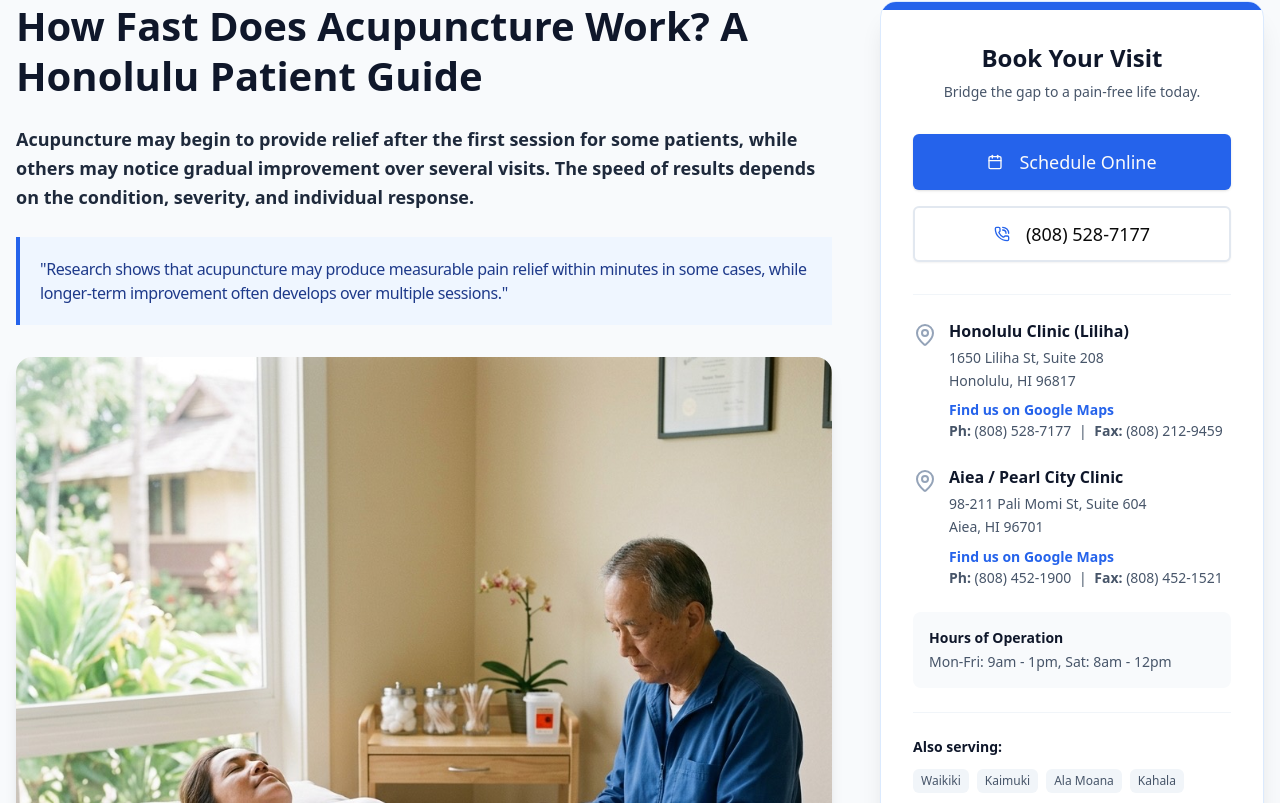
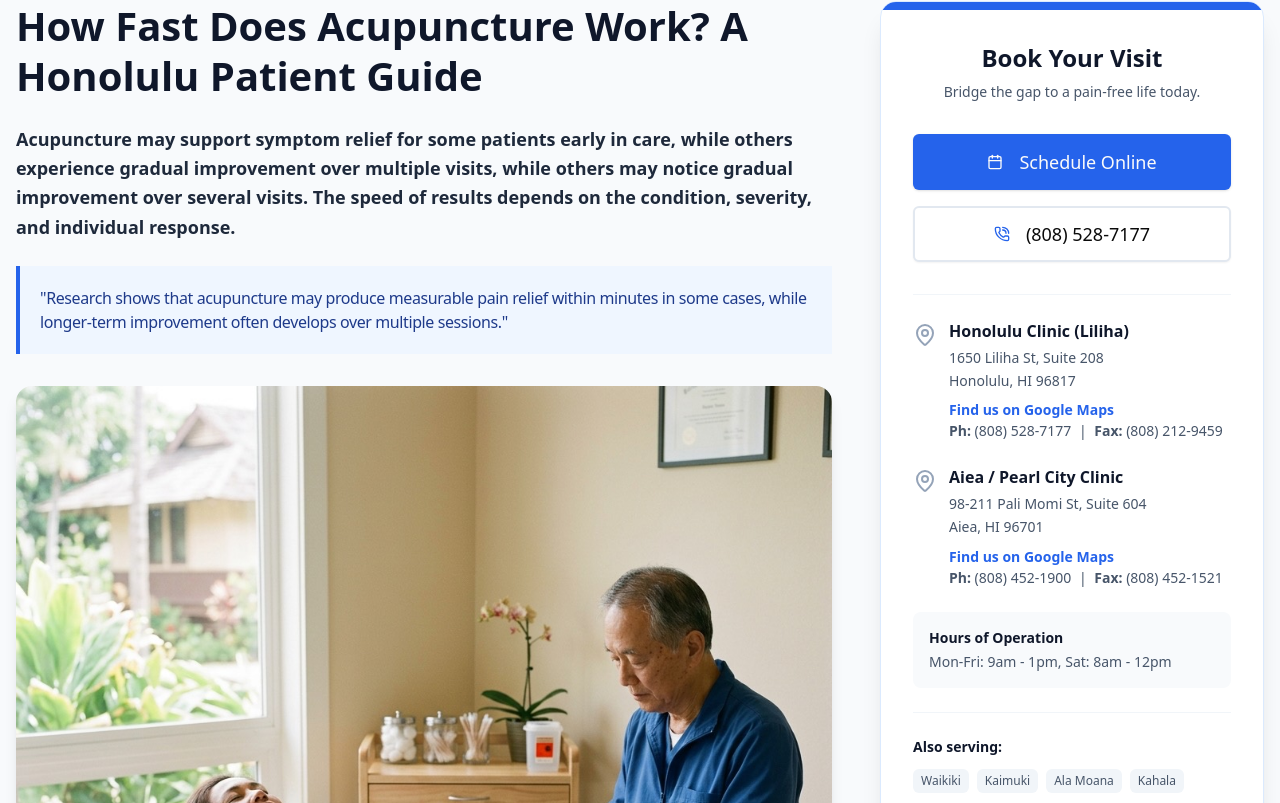
Before and after one commit to acutherapy/acutherapy-web-v2, a React (Vite) app: page /how-fast-does-acupuncture-work in a window 1280 px wide. Shown: the part 857-1660 px from the top of the page. Built offline with nearby package versions, Linux system fonts and the light colour scheme.

Commit message:
Update HowFastDoesAcupunctureWorkPage.tsx

```diff
--- a/src/pages/HowFastDoesAcupunctureWorkPage.tsx
+++ b/src/pages/HowFastDoesAcupunctureWorkPage.tsx
@@ -209,7 +209,7 @@ export default function HowFastDoesAcupunctureWorkPage() {
             </h1>
 
             <p className="text-[18px] font-semibold text-slate-800 mb-6 leading-relaxed">
-              <strong>Acupuncture may begin to provide relief after the first session for some patients, while others may notice gradual improvement over several visits. The speed of results depends on the condition, severity, and individual response.</strong>
+              <strong>Acupuncture may support symptom relief for some patients early in care, while others experience gradual improvement over multiple visits, while others may notice gradual improvement over several visits. The speed of results depends on the condition, severity, and individual response.</strong>
             </p>
 
             <div className="bg-blue-50 border-l-4 border-blue-600 p-5 mt-2 mb-8 text-blue-900 font-medium tracking-tight">
@@ -364,7 +364,7 @@ export default function HowFastDoesAcupunctureWorkPage() {
             <div className="bg-slate-100 rounded-2xl p-8 border border-slate-200 mb-12">
               <h2 className="text-[28px] font-bold text-slate-900 mb-4">Curious How Acupuncture May Work for You?</h2>
               <p className="text-[16px] md:text-[18px] text-slate-700 leading-[1.8] mb-8">
-                If you’re dealing with pain or discomfort and wondering how quickly acupuncture might help, a personalized evaluation can give you a clearer expectation.
+                If you’re dealing with pain or discomfort, a personalized evaluation can help determine what approach may be appropriate for your condition and what timeline you might expect.
               </p>
 
               <ul className="space-y-3 mb-8 text-slate-800 font-medium">
```
